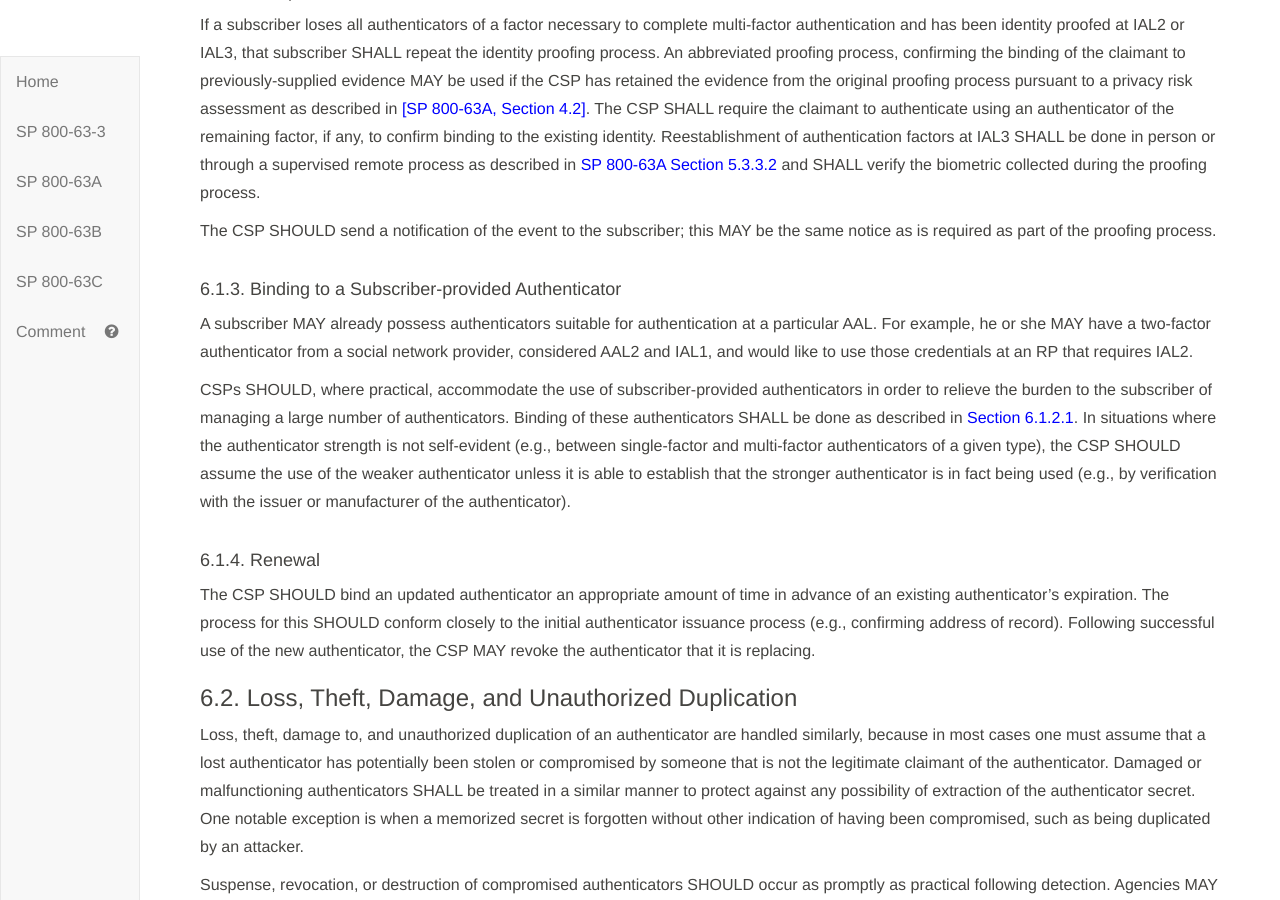
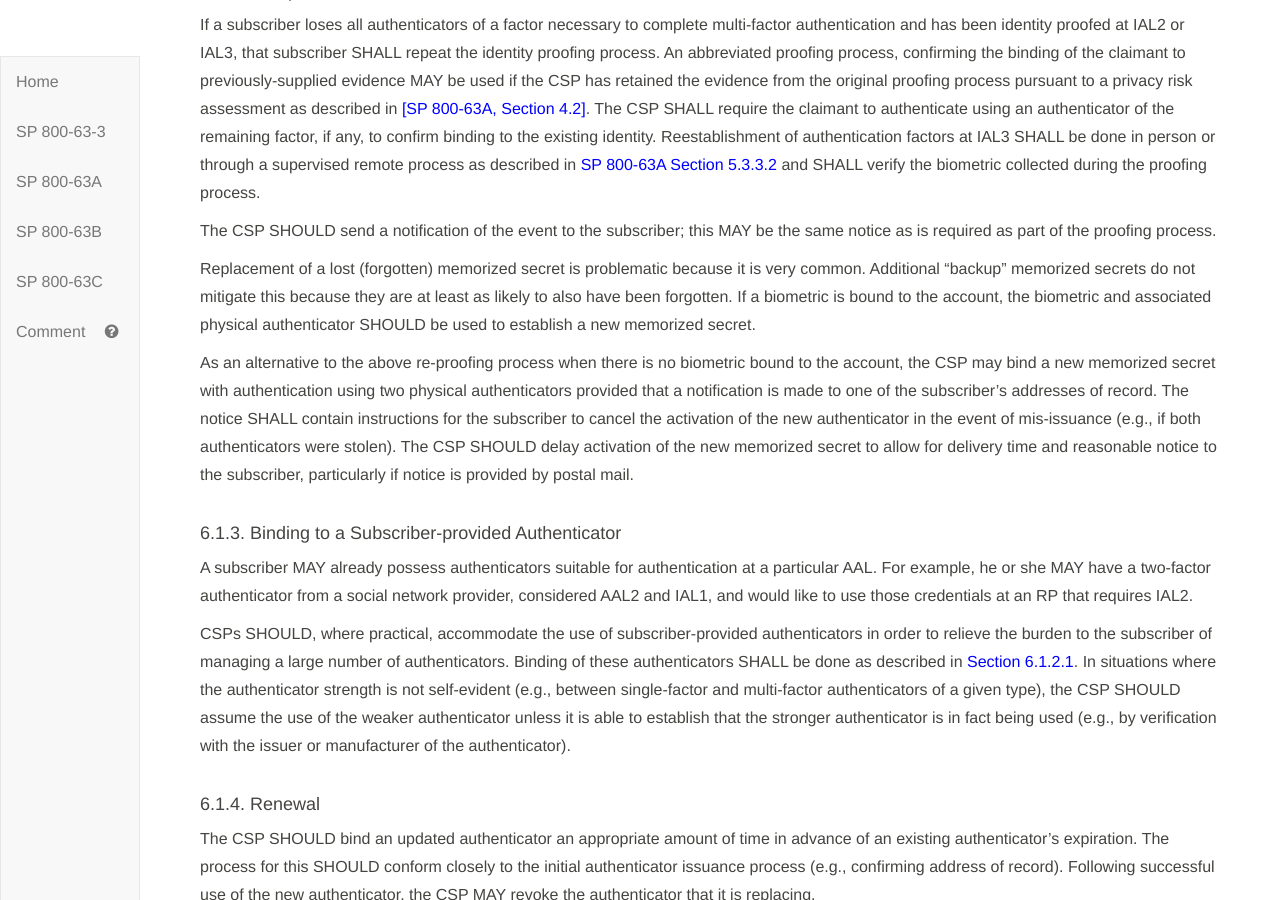
Before and after one commit to usnistgov/800-63-3, a Jekyll site: the page built from sp800-63b/sec6_lifecycle.md, in a window 1280 px wide and 900 px high, scrolled down 2264 px. Built offline with Jekyll 4.4.1, drawn with Linux system fonts in a browser that asks for light colours; our own code applies the rules of GitHub Pages for plain Markdown files.

Commit message:
Recovery of forgotten memorized secrets. Closes #1065

```diff
--- a/sp800-63b/sec6_lifecycle.md
+++ b/sp800-63b/sec6_lifecycle.md
@@ -68,6 +68,10 @@ If a subscriber loses all authenticators of a factor necessary to complete multi
 
 The CSP SHOULD send a notification of the event to the subscriber; this MAY be the same notice as is required as part of the proofing process.
 
+Replacement of a lost (forgotten) memorized secret is problematic because it is very common. Additional "backup" memorized secrets do not mitigate this because they are at least as likely to also have been forgotten. If a biometric is bound to the account, the biometric and associated physical authenticator SHOULD be used to establish a new memorized secret.
+
+As an alternative to the above re-proofing process when there is no biometric bound to the account, the CSP may bind a new memorized secret with authentication using two physical authenticators provided that a notification is made to one of the subscriber's addresses of record. The notice SHALL contain instructions for the subscriber to cancel the activation of the new authenticator in the event of mis-issuance (e.g., if both authenticators were stolen). The CSP SHOULD delay activation of the new memorized secret to allow for delivery time and reasonable notice to the subscriber, particularly if notice is provided by postal mail.
+
 #### 6.1.3. Binding to a Subscriber-provided Authenticator
 
 A subscriber MAY already possess authenticators suitable for authentication at a particular AAL. For example, he or she MAY have a two-factor authenticator from a social network provider, considered AAL2 and IAL1, and would like to use those credentials at an RP that requires IAL2.
```
